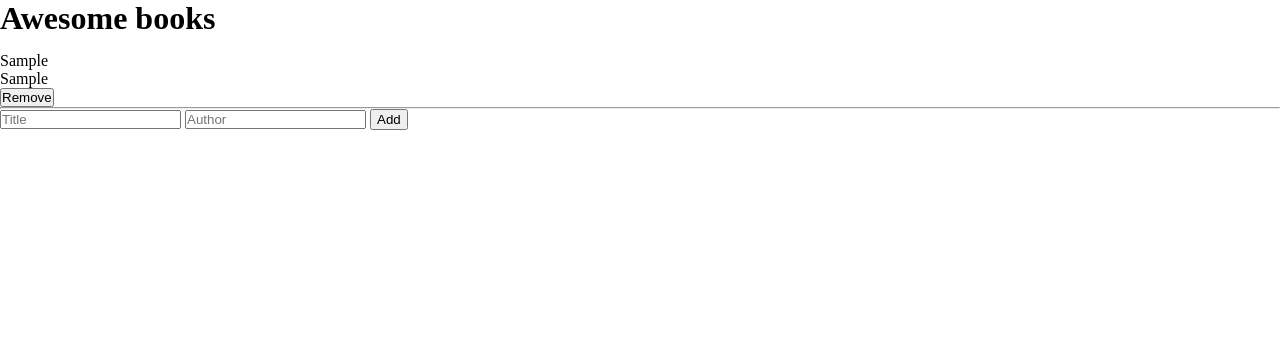
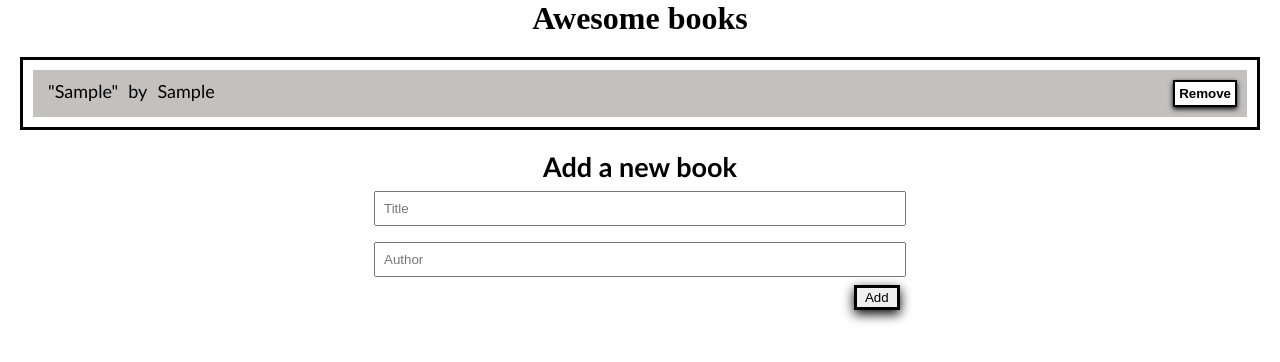
Before and after one commit to akhror-valiev/awesome-books, a website: page index.html in a window 1280 px wide. Both pictures are taken after typing "Sample", "Sample" into the empty fields and a click on the button "Add". Drawn offline with Linux system fonts and the light colour scheme.

Commit message:
Add style to project

```diff
--- a/index.html
+++ b/index.html
@@ -13,14 +13,16 @@
     <header>
         <h1>Awesome books</h1>
     </header>
-    <section className="AddBook" id="add-new"></section>
-    <section id="list">
+    <section class="AddBook" id="add-new">
+    <div id="list">
         <ul class="render-container"></ul>
         <b id="errorMsg"></b>
-    </section>
+    </div>
+</section>
     <b id="errorMsg"></b>
 
-    <form action="">
+    <form action="" class="form">
+        <h2>Add a new book</h2>
         <input type="text" id="title" placeholder="Title" />
         <input type="text" id="author" placeholder="Author" />
         <button type="submit" id="add-button" class="Add-BTN">Add</button>
--- a/js/class.js
+++ b/js/class.js
@@ -4,6 +4,7 @@ const addButton = document.querySelector('form');
 const titleInput = document.getElementById('title');
 const authorInput = document.getElementById('author');
 
+let counter = 0;
 
 class Books {
     static listOfbooks = [];
@@ -40,17 +41,32 @@ class Books {
 
         let list = ''
         Books.listOfbooks.forEach((book) => {
+          counter++;
+         if(counter%2 === 0){
             list += `
-           <li class="book" id="${book.id}">
+           <li class="book-even" id="${book.id}">
              <div class="book-info">
-                <p>${book.title}</p>
+                <p>"${book.title}"</p>
+                <p>by</p>
                 <p>${book.author}</p>
             </div>
-
-             <button type="button" class="remove-btn">Remove</button>
-             <hr>
+            <button type="button" class="remove-btn">Remove</button>
            </li>
          `;
+         }
+         else{
+            list += `
+           <li class="book-odd" id="${book.id}">
+             <div class="book-info">
+                <p>"${book.title}"</p>
+                <p>by</p>
+                <p>${book.author}</p>
+            </div>
+            <button type="button" class="remove-btn">Remove</button>
+           </li>
+         `;
+         console.log(counter);
+         }
         });
 
         bookContainer.innerHTML = list;
@@ -63,6 +79,7 @@ class Books {
                 Books.listOfbooks = Books.listOfbooks.filter((book) => book.id !== bookId);
                 Books.storage(Books.listOfbooks);
                 e.target.parentElement.remove();
+                location.reload();
             });
         });
     }
--- a/styles.css
+++ b/styles.css
@@ -4,25 +4,81 @@
 }
 
 h1 {
-  margin-bottom: 15px;
+  display: flex;
+  justify-content: center;
 }
 
-.book-list,
-.book-list li {
+.AddBook {
+  margin: 20px;
+  padding: 10px;
+  border: 3.5px solid black;
+}
+
+#list ul {
   list-style-type: none;
-  margin-bottom: 5px;
+}
+
+.book-odd {
+  display: flex;
+  justify-content: space-between;
+  background-color: rgb(195, 192, 192);
+}
+
+.book-even {
+  display: flex;
+  justify-content: space-between;
+  background-color: white;
+}
+
+.book-info {
+  display: flex;
+  padding: 10px;
+}
+
+.book-info p {
+  margin: 0 5px 0 5px;
+  font-weight: 550;
+  font-family:
+    'Gill Sans MT',
+    'Trebuchet MS',
+    serif;
+  font-size: 18px;
+}
+
+.remove-btn {
+  background-color: white;
+  box-shadow: 0 2px 5px;
+  border: 2px solid black;
+  padding: 4px;
+  margin: 10px;
+  font-weight: bold;
+}
+
+.form {
+  display: flex;
+  flex-direction: column;
+  align-items: center;
+  font-weight: 600;
+  font-family:
+    'Gill Sans MT',
+    'Trebuchet MS',
+    sans-serif;
+  font-size: 18px;
 }
 
 .form input {
-  display: grid;
-  margin: 20px 0 20px 0;
-  width: 30%;
-}
-
-.book-list li:last-child {
-  padding: 1px 5px 1px 5px;
+  width: 40%;
+  padding: 8px;
+  margin: 8px;
 }
 
 .Add-BTN {
-  padding: 1px 5px 1px 5px;
+  margin: 0 -5% 0 32%;
+  padding: 2px 8px 2px 8px;
+  box-shadow: 0 4px 12px;
+  border: 3px solid black;
 }
+
+#errorMsg {
+  color: red;
+}
```
